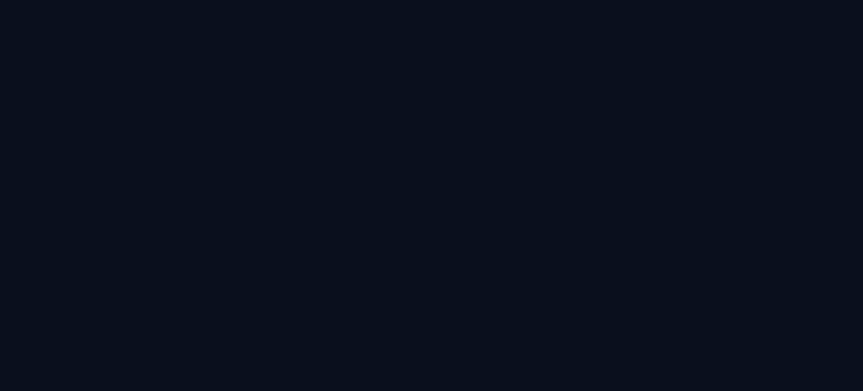
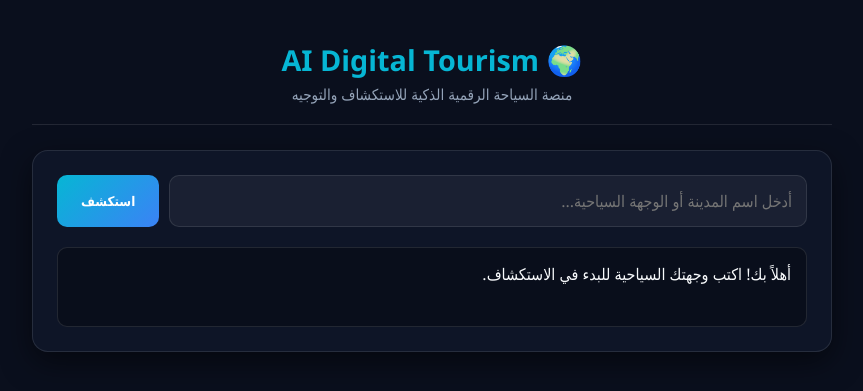
Before and after one commit to cherrakH90/ai-global-tourism, a Flask app: page / in a window 1280 px wide. Before the commit the part shown is empty. Shown: the top 391 px of the page, without its empty margins (208-1071 px from the left). Run offline with Flask 3, Linux system fonts and the light colour scheme.

Commit message:
Update index.html for AI Digital Tourism site

```diff
--- a/templates/index.html
+++ b/templates/index.html
@@ -2,14 +2,28 @@
 <html lang="ar" dir="rtl">
 <head>
     <meta charset="UTF-8">
-    <title>CPAY ROBOT AI V5</title>
-    <!-- استدعاء ملف الـ CSS -->
-    <link rel="stylesheet" href="{{ url_for('static', filename='css/style.css') }}">
+    <meta name="viewport" content="width=device-width, initial-scale=1.0">
+    <title>AI Digital Tourism - المرشد السياحي الذكي</title>
+    <link rel="stylesheet" href="/static/css/style.css">
 </head>
 <body>
-    <!-- محتوى الصفحة هنا -->
 
-    <!-- استدعاء ملف الـ JS -->
-    <script src="{{ url_for('static', filename='js/main.js') }}"></script>
+    <header>
+        <h1>🌍 AI Digital Tourism</h1>
+        <p>منصة السياحة الرقمية الذكية للاستكشاف والتوجيه</p>
+    </header>
+
+    <div class="main-container">
+        <div class="search-box">
+            <input type="text" id="aiQuery" placeholder="أدخل اسم المدينة أو الوجهة السياحية...">
+            <button onclick="askAI()">استكشف</button>
+        </div>
+
+        <div id="aiResponse" class="response-area">
+            أهلاً بك! اكتب وجهتك السياحية للبدء في الاستكشاف.
+        </div>
+    </div>
+
+    <script src="/static/js/main.js"></script>
 </body>
 </html>
```
